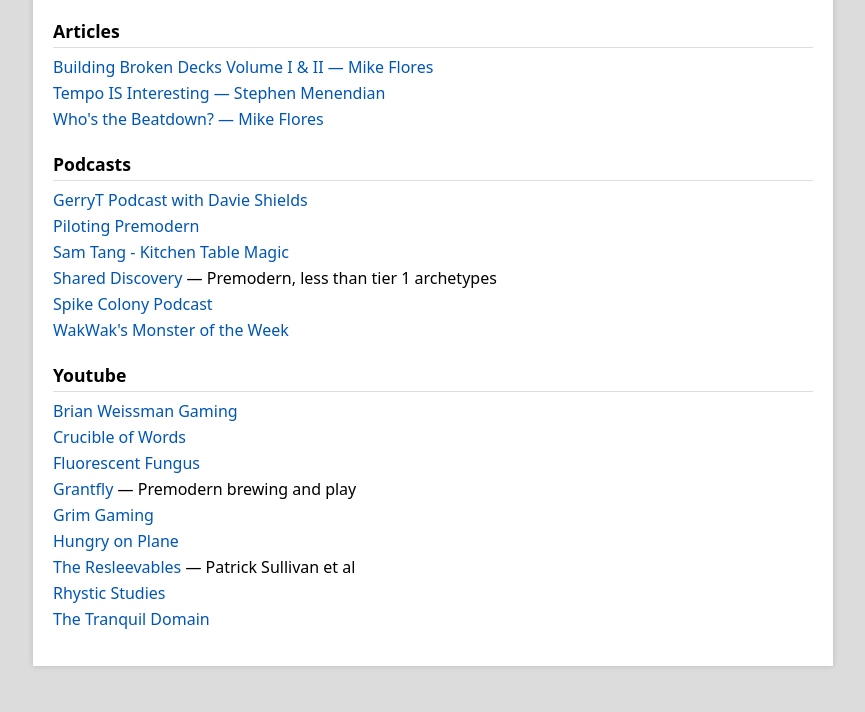
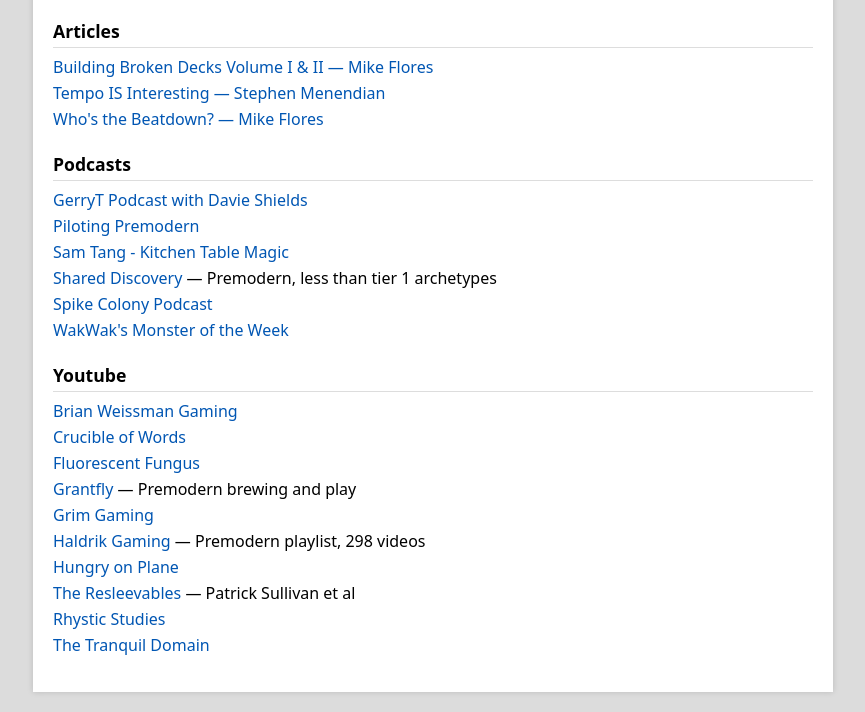
Before and after one commit to ologl/ologlstart, a plain HTML site: page magic.html in a window 1280 px wide. Shown: the part 458-1170 px from the top of the page, without its empty margins (207-1072 px from the left). Before the commit the page ends 1144 px from the top, so only its background shows below. Drawn offline with Linux system fonts and the light colour scheme.

Commit message:
Add Haldrik Gaming Premodern playlist to Magic YouTube list
Co-Authored-By: Claude Sonnet 5.5 <noreply@anthropic.com>
Claude-Session: https://claude.ai/code/session_01Fi2K3VUJeyKacxHBypTep7

```diff
--- a/magic.html
+++ b/magic.html
@@ -136,6 +136,7 @@
       <li><a href="https://www.youtube.com/@FluorescentFungus" target="_blank">Fluorescent Fungus</a></li>
       <li><a href="https://www.youtube.com/@Grantfly-0" target="_blank">Grantfly</a> — Premodern brewing and play</li>
       <li><a href="https://www.youtube.com/@Grimgaming5497" target="_blank">Grim Gaming</a></li>
+      <li><a href="https://www.youtube.com/playlist?list=PLCpYSsT1zZnJVmRP5i7SLiKIivTidvikC" target="_blank">Haldrik Gaming</a> — Premodern playlist, 298 videos</li>
       <li><a href="https://www.youtube.com/@HungryOnPlane" target="_blank">Hungry on Plane</a></li>
       <li><a href="https://www.youtube.com/@TheResleevables" target="_blank">The Resleevables</a> — Patrick Sullivan et al</li>
       <li><a href="https://www.youtube.com/@RhysticStudies" target="_blank">Rhystic Studies</a></li>
```
